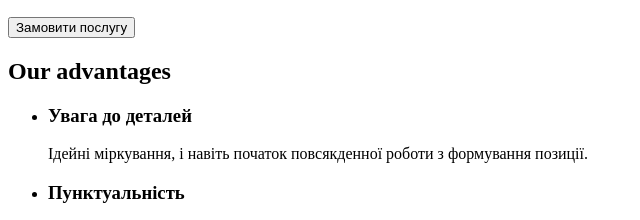
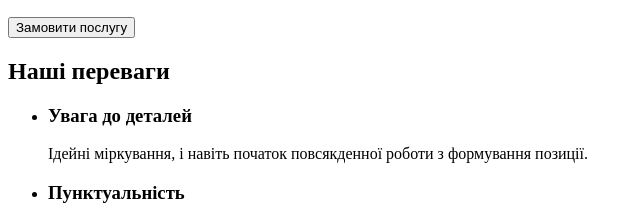
Before and after one commit to Pepellina/goit-markup-hw-01, a plain HTML site: page index.html in a window 1280 px wide. Shown: the part 225-445 px from the top of the page, 0-640 px from the left. Drawn offline with Linux system fonts and the light colour scheme.

Commit message:
Amendment made

```diff
--- a/index.html
+++ b/index.html
@@ -31,7 +31,7 @@
         </section>
 
         <section><!--Секція з перевагами-->
-            <h2>Our advantages</h2>
+            <h2>Наші переваги</h2>
             <ul>
                 <li><h3>Увага до деталей</h3>
                     <p>Ідейні міркування, і навіть початок повсякденної роботи з формування позиції.</p>
```
